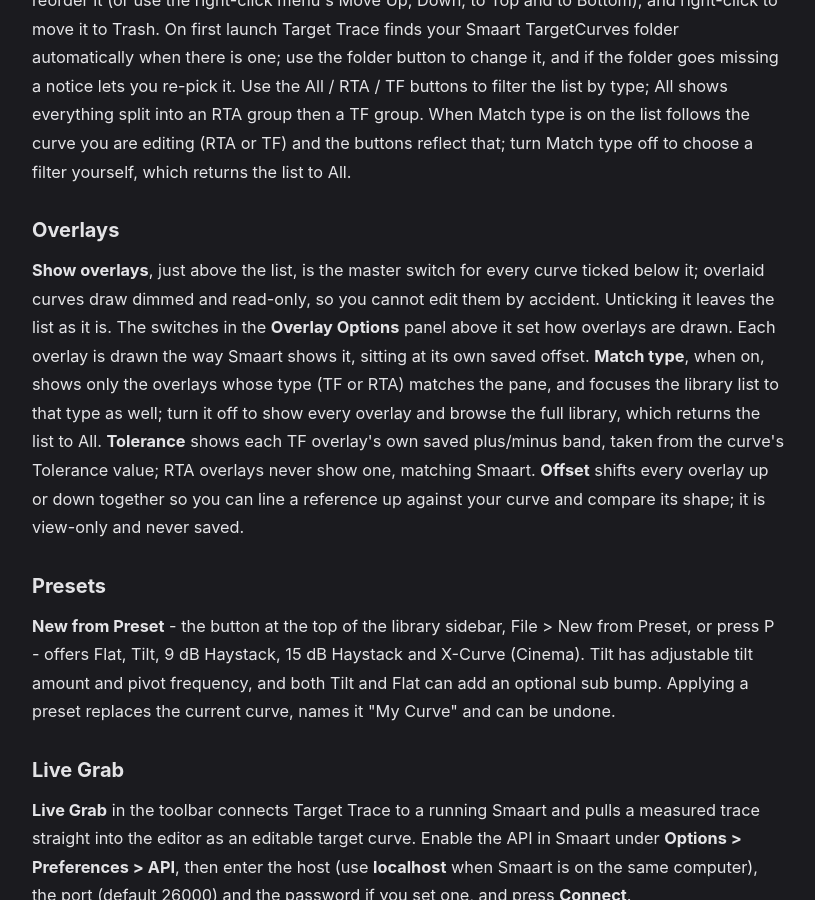
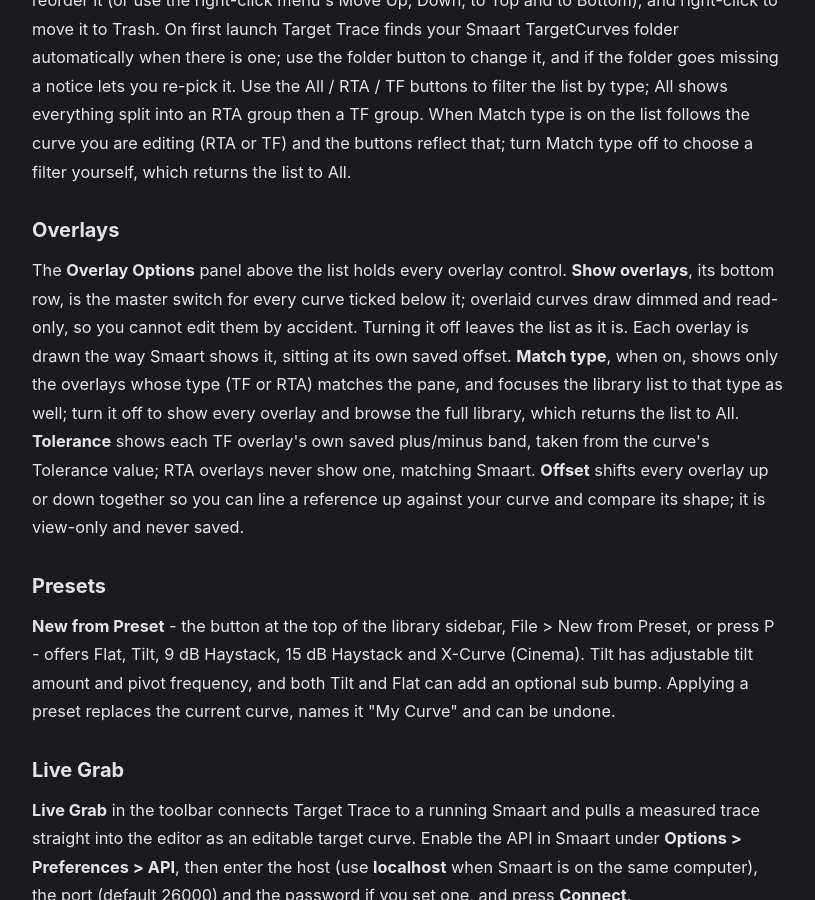
Before and after one commit to BSKapps/bskapps.github.io, a Jekyll site: the page built from articles/target-trace-guide/index.html, in a window 1280 px wide and 900 px high, scrolled down 2382 px. Shown: the whole window, without its empty margins (232-1047 px from the left). Built offline with Jekyll 4.4.1, drawn with Linux system fonts in a browser that asks for light colours.

Commit message:
Target Trace guide: Show overlays inside the Overlay Options panel

```diff
--- a/_data/guides/target-trace-guide.json
+++ b/_data/guides/target-trace-guide.json
@@ -138,7 +138,7 @@
       "blocks": [
         {
           "type": "paragraph",
-          "text": "**Show overlays**, just above the list, is the master switch for every curve ticked below it; overlaid curves draw dimmed and read-only, so you cannot edit them by accident. Unticking it leaves the list as it is. The switches in the **Overlay Options** panel above it set how overlays are drawn. Each overlay is drawn the way Smaart shows it, sitting at its own saved offset. **Match type**, when on, shows only the overlays whose type (TF or RTA) matches the pane, and focuses the library list to that type as well; turn it off to show every overlay and browse the full library, which returns the list to All. **Tolerance** shows each TF overlay's own saved plus/minus band, taken from the curve's Tolerance value; RTA overlays never show one, matching Smaart. **Offset** shifts every overlay up or down together so you can line a reference up against your curve and compare its shape; it is view-only and never saved."
+          "text": "The **Overlay Options** panel above the list holds every overlay control. **Show overlays**, its bottom row, is the master switch for every curve ticked below it; overlaid curves draw dimmed and read-only, so you cannot edit them by accident. Turning it off leaves the list as it is. Each overlay is drawn the way Smaart shows it, sitting at its own saved offset. **Match type**, when on, shows only the overlays whose type (TF or RTA) matches the pane, and focuses the library list to that type as well; turn it off to show every overlay and browse the full library, which returns the list to All. **Tolerance** shows each TF overlay's own saved plus/minus band, taken from the curve's Tolerance value; RTA overlays never show one, matching Smaart. **Offset** shifts every overlay up or down together so you can line a reference up against your curve and compare its shape; it is view-only and never saved."
         }
       ]
     },
```
